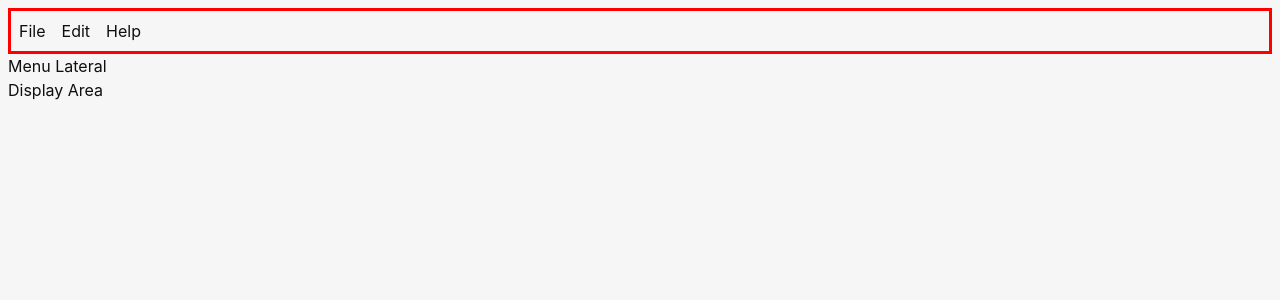
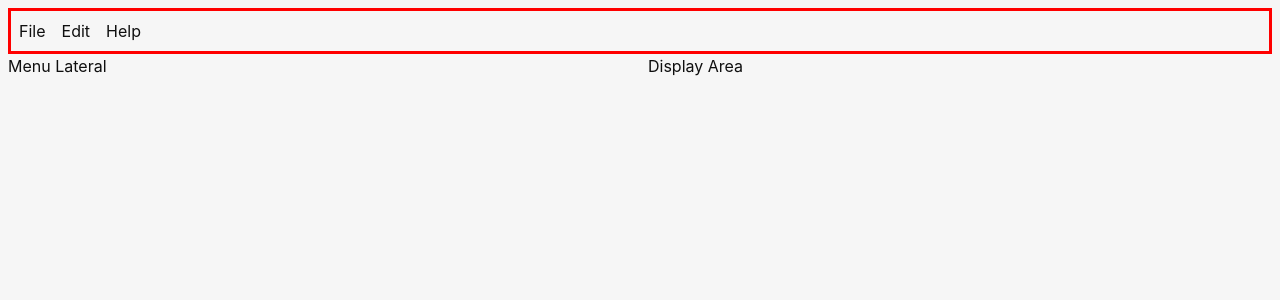
Before and after one commit to SteveBartmoss/projectnotemint, a React (Vite) app: page / in a window 1280 px wide. Shown: the top 300 px of the page. Built offline with nearby package versions, Linux system fonts and the light colour scheme.

Commit message:
test: Se estan agregando elementos para la ui de prueba

```diff
--- a/src/App.jsx
+++ b/src/App.jsx
@@ -3,6 +3,7 @@ import reactLogo from "./assets/react.svg";
 import { invoke } from "@tauri-apps/api/core";
 import "./App.css";
 import { MenuBar } from "./components/menubar/MenuBar";
+import { Panel } from "./components/panel/Panel";
 
 function App() {
   const [greetMsg, setGreetMsg] = useState("");
@@ -16,10 +17,14 @@ function App() {
   return (
     <div>
       <MenuBar />
-      <div>
-        <div>Menu Lateral</div>
-        <div>Display Area</div>
-      </div>
+      <Panel type='row'>
+        <Panel type='column'>
+          Menu Lateral
+        </Panel>
+        <Panel type='column'>
+          Display Area
+        </Panel>
+      </Panel>
     </div>
   );
 }
```
